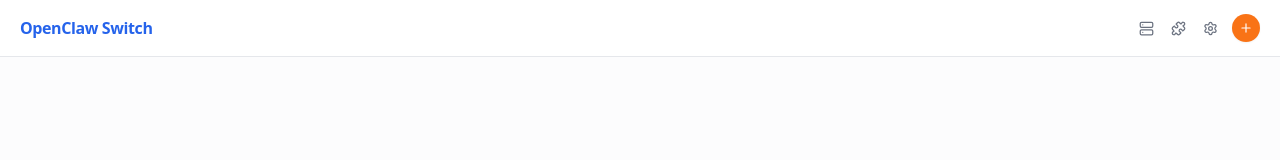
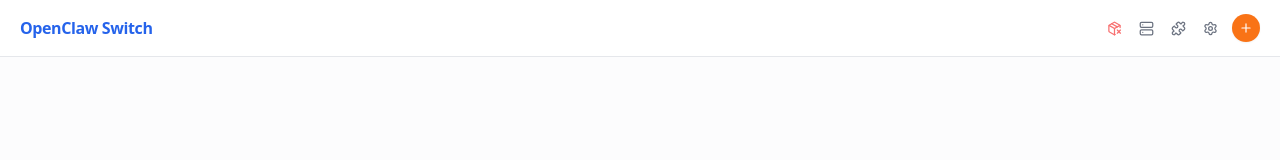
Before and after one commit to yueyefengs/OpenClawSwitch, a React (Vite) app: page / in a window 1280 px wide. Shown: the top 160 px of the page. Built offline with nearby package versions, Linux system fonts and the light colour scheme.

Commit message:
feat: add openclaw status icon to top bar

```diff
--- a/src/components/profiles/ProfileListPage.tsx
+++ b/src/components/profiles/ProfileListPage.tsx
@@ -1,5 +1,6 @@
 import { Plus, Server, Puzzle, Settings } from "lucide-react"
 import ProfileCard from "./ProfileCard"
+import OpenclawManager from "../openclaw/OpenclawManager"
 import {
   useProfiles,
   useActivateProfile,
@@ -57,6 +58,7 @@ export default function ProfileListPage({ onEdit, onMcp, onSkills }: Props) {
           <span className="font-bold text-base text-blue-600 tracking-tight">OpenClaw Switch</span>
         </div>
         <div className="flex items-center gap-1">
+          <OpenclawManager />
           <TopBtn title="MCP Servers" onClick={onMcp}>
             <Server size={15} />
           </TopBtn>
```
